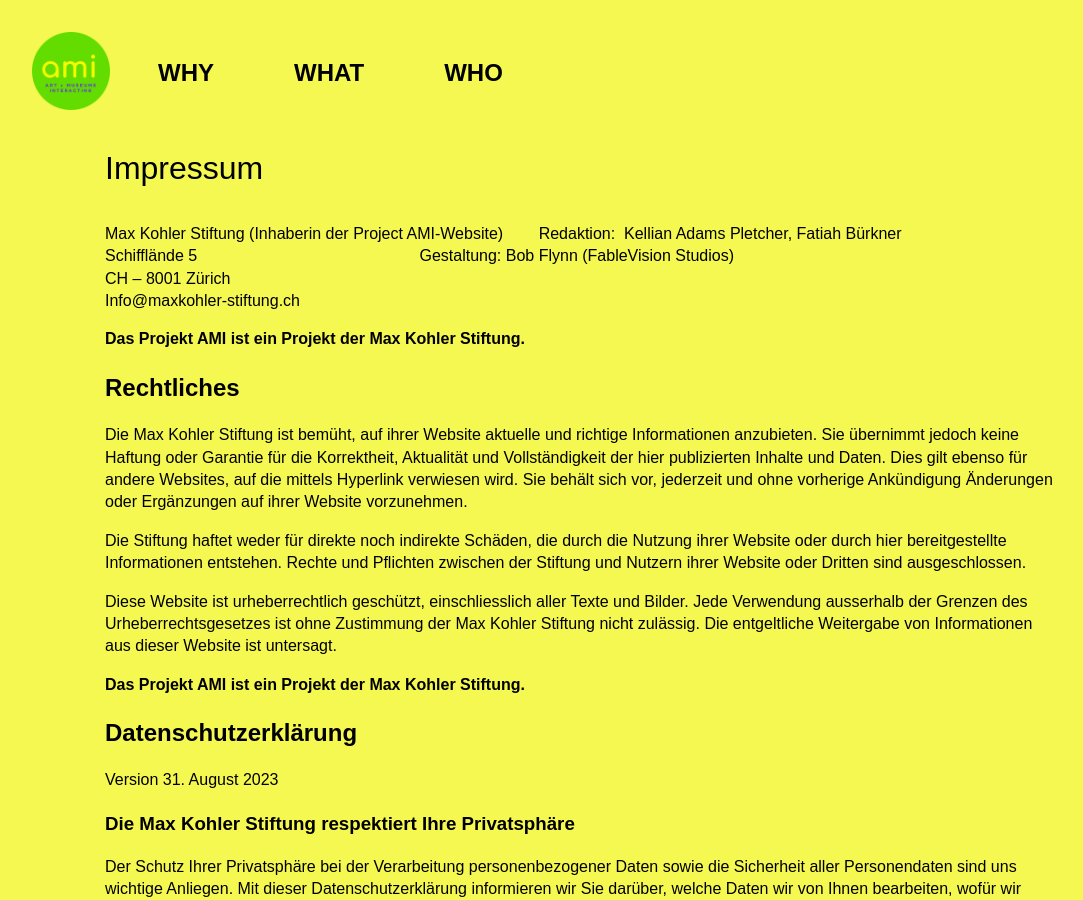
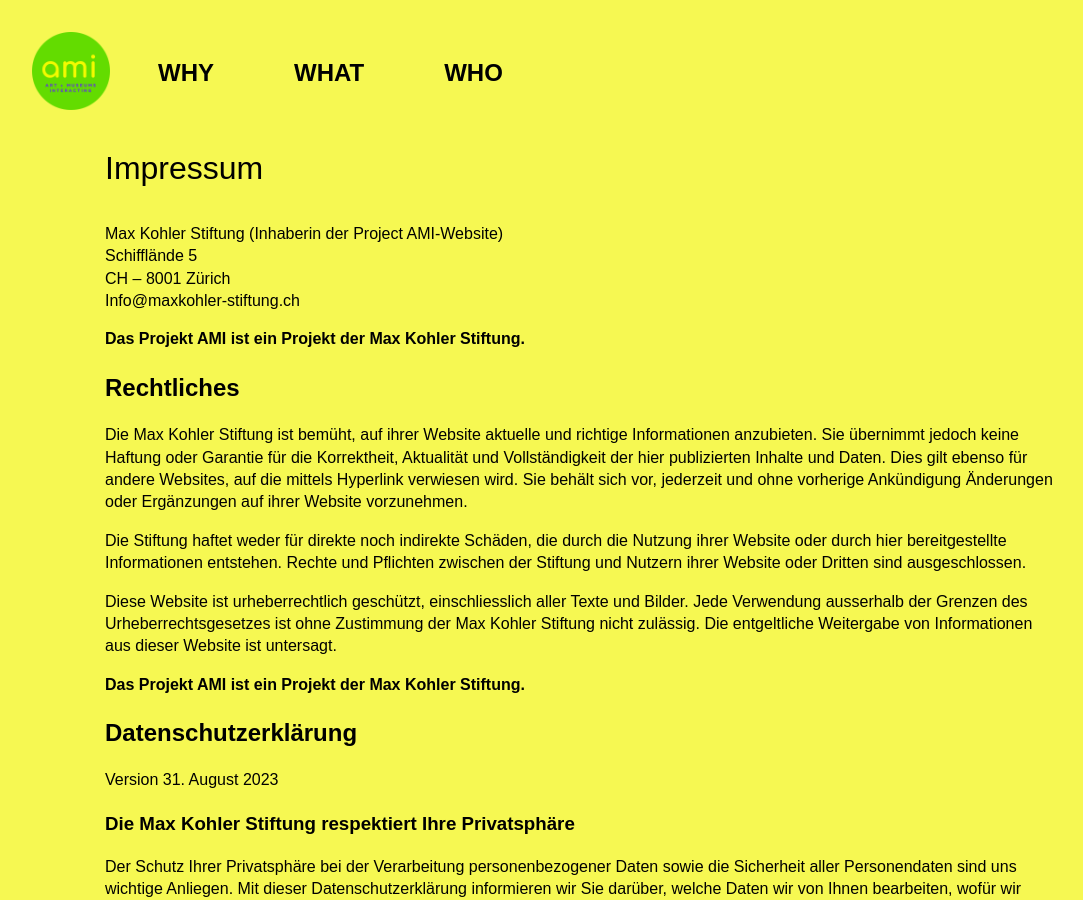
Before and after one commit to FableVision/ami-website, a Jekyll site: the page built from datenschutzerklarung.md, in a window 1280 px wide and 900 px high. Shown: the whole window, without its empty margins (55-1138 px from the left). Built offline with Jekyll 4.4.1, drawn with Linux system fonts in a browser that asks for light colours.

Commit message:
Update datenschutzerklarung.md

```diff
--- a/datenschutzerklarung.md
+++ b/datenschutzerklarung.md
@@ -8,8 +8,8 @@
 ---
 # Impressum
 
-Max Kohler Stiftung (Inhaberin der Project AMI-Website)        Redaktion:  Kellian Adams Pletcher, Fatiah Bürkner
-Schifflände 5                                                  Gestaltung: Bob Flynn (FableVision Studios)
+Max Kohler Stiftung (Inhaberin der Project AMI-Website)
+Schifflände 5
 CH – 8001 Zürich
 Info@maxkohler-stiftung.ch
 
```
